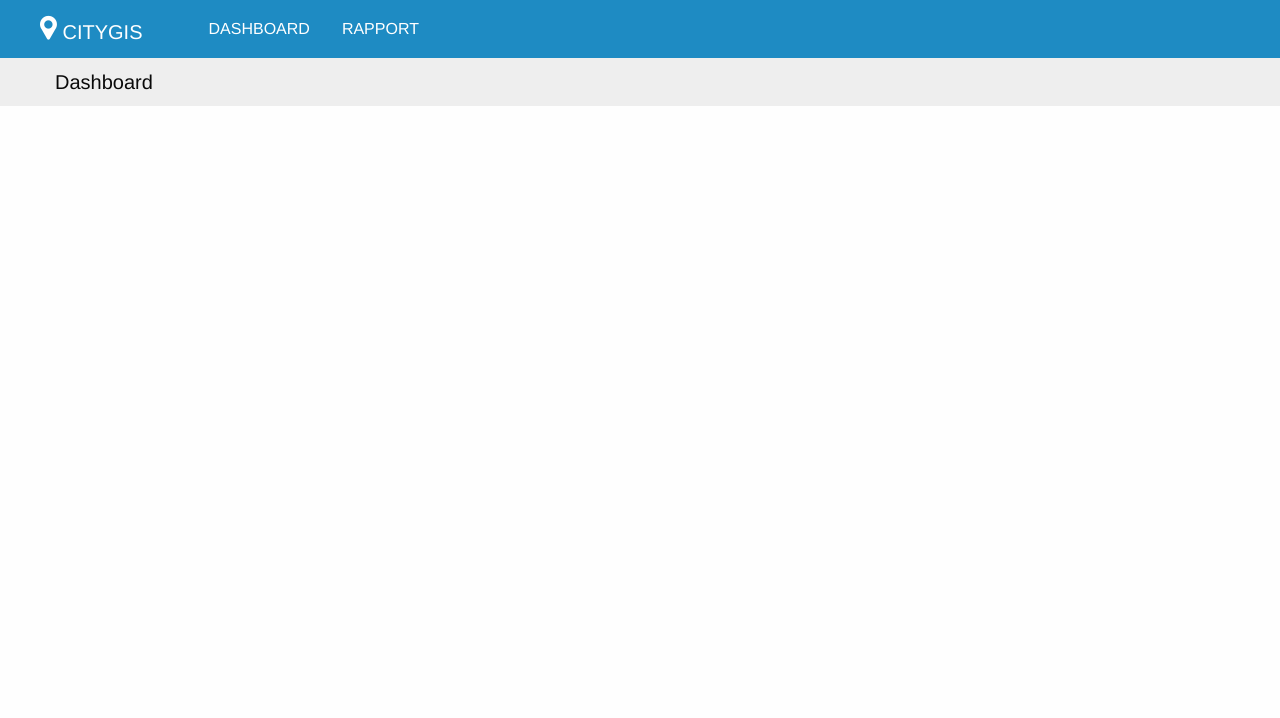
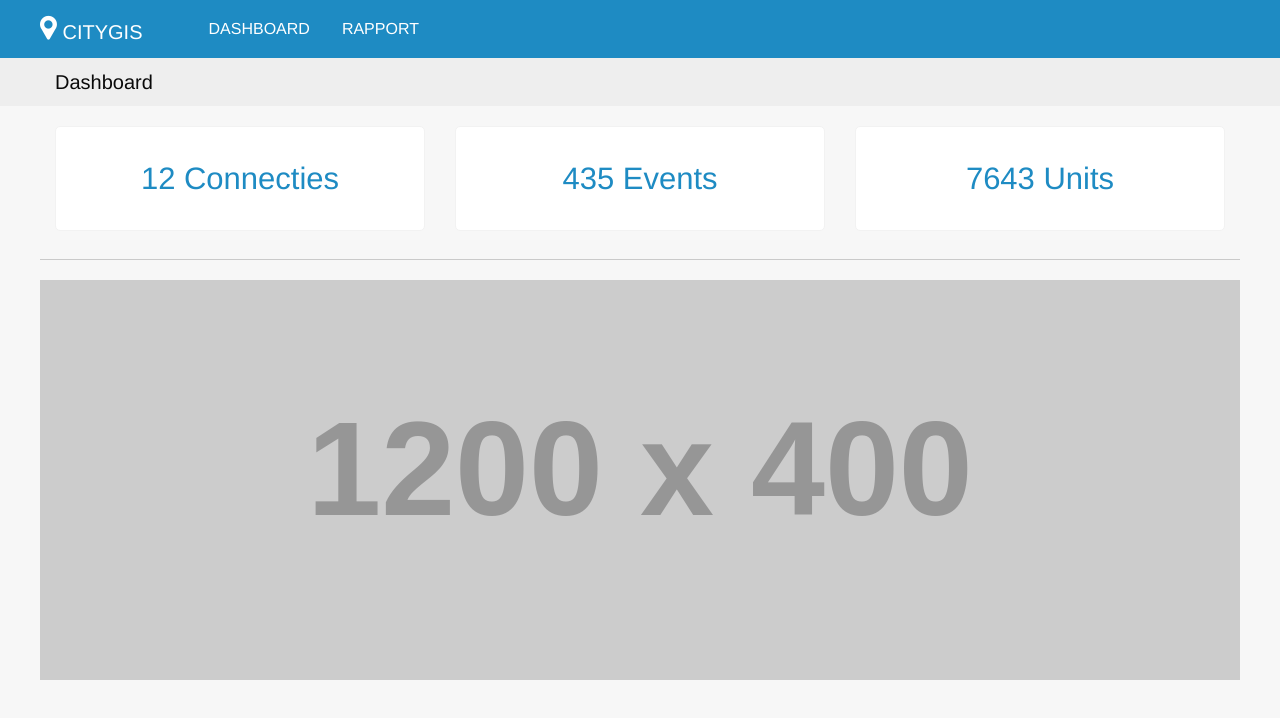
Before and after one commit to HoiJean/project56front, a website: page dashboard.html in a window 1280 px wide. Drawn offline with nearby package versions, Linux system fonts and the light colour scheme; files that its build step writes are made by us from their sources; placeholder pictures from the web are drawn by us.

Commit message:
Install google chart

```diff
--- a/bower.json
+++ b/bower.json
@@ -10,7 +10,8 @@
   "homepage": "http://foundation.zurb.com",
   "dependencies": {
     "foundation-sites": "~6.0.0",
-    "motion-ui": "~1.1.0"
+    "motion-ui": "~1.1.0",
+    "google-chart": "~1.0.4"
   },
   "ignore": [
     "**/.*",
--- a/dashboard.html
+++ b/dashboard.html
@@ -42,6 +42,26 @@
             </div>
         </div>
     </div>
+
+    <div id="content">
+        <div id="widgets" class="row">
+            <div class="widget medium-4 columns">
+                <h3>12 Connecties</h3>
+            </div>
+            <div class="widget medium-4 columns">
+                <h3>435 Events</h3>
+            </div>
+            <div class="widget medium-4 columns">
+                <h3>7643 Units</h3>
+            </div>
+        </div>
+        <hr>
+        <div class="row">
+            <div class="medium-12">
+                <img src="http://placehold.it/1200x400" alt="">
+            </div>
+        </div>
+    </div>
     <script src="bower_components/jquery/dist/jquery.js"></script>
     <script src="bower_components/what-input/what-input.js"></script>
     <script src="bower_components/foundation-sites/dist/foundation.js"></script>
--- a/scss/config/_colors.scss
+++ b/scss/config/_colors.scss
@@ -1 +1,2 @@
 $topbar-background: #1E8BC3;
+$light-grey: #f7f7f7;
--- a/scss/global/page.scss
+++ b/scss/global/page.scss
@@ -1,8 +1,27 @@
+body {
+	background: $light-grey;
+
+}
 #heading {
 	background: #EEEEEE;
+	margin-bottom: 20px;
 
 	h5 {
 		margin: 0;
 		padding: 10px 0;
 	}
 }
+
+#widgets {
+
+	.widget {
+		h3 {
+			text-align: center;
+			padding: 30px;
+			background: #fff;
+			color: $topbar-background;
+			border-radius: 5px;
+			border: 1px solid darken($light-grey, 2%);
+		}
+	}
+}
```
Also changed, not shown: css/app.css, js/app.js (renamed from javascript/app.js).
